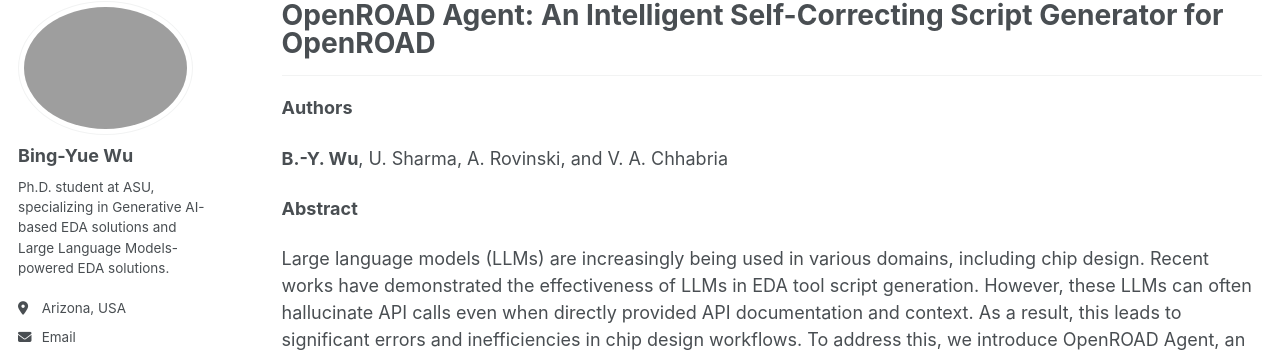
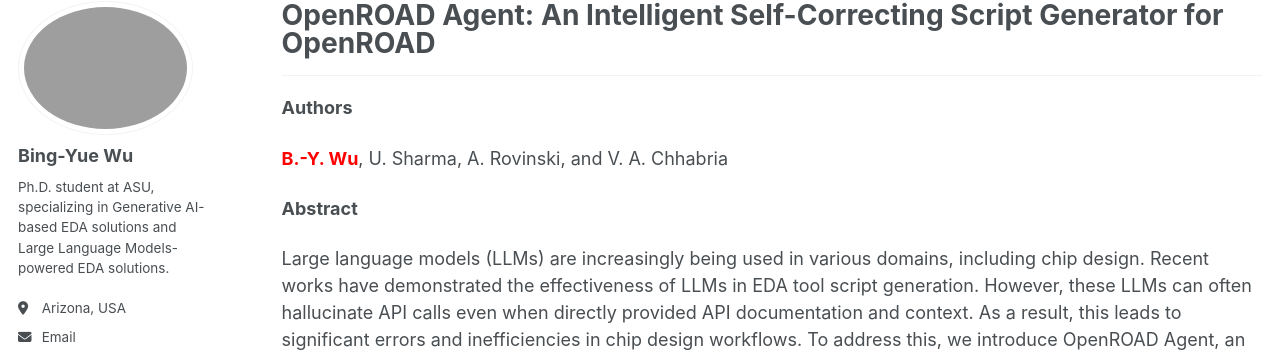
Before and after one commit to bingyuew/bingyuew.github.io, a Jekyll site: the page built from _publications/2025-06-26-iclad.md, in a window 1280 px wide. Shown: the part 105-457 px from the top of the page. Built offline with Jekyll 4.4.1, drawn with Linux system fonts in a browser that asks for light colours; some web fonts are replaced.

Commit message:
update about
Signed-off-by: 吳秉曜 <wubingyao@MacBook-bro.local>

```diff
--- a/_publications/2025-06-26-iclad.md
+++ b/_publications/2025-06-26-iclad.md
@@ -11,7 +11,7 @@
 
 **Authors**
 
-**B.-Y. Wu**, U. Sharma, A. Rovinski, and V. A. Chhabria
+<span style="color: red;">**B.-Y. Wu**</span>, U. Sharma, A. Rovinski, and V. A. Chhabria
 
 
 **Abstract**
```
